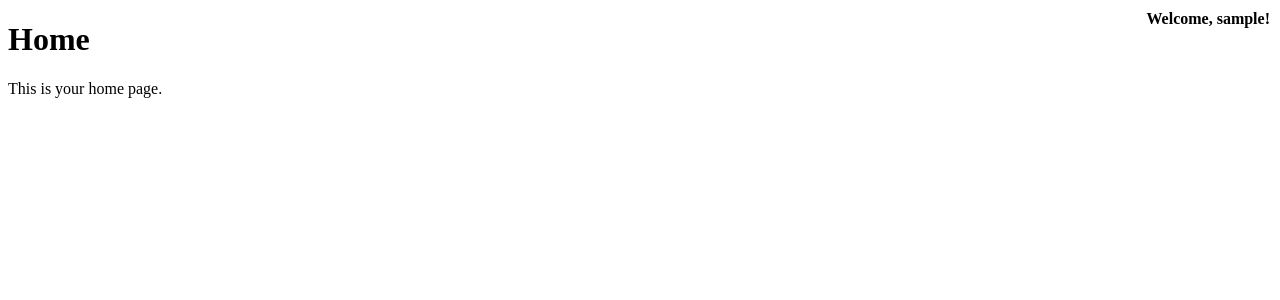
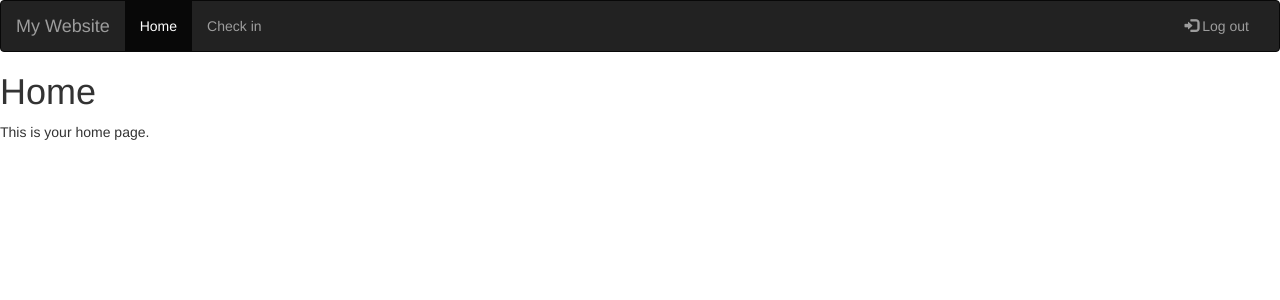
Before and after one commit to claraheng/SC2006-EcoVenture-Web-App, a Flask app: page /user in a window 1280 px wide. Shown: the top 300 px of the page. Run offline with Flask 2, Linux system fonts and the light colour scheme; the visitor is signed in with stand-in values (Sample User, id 1); some libraries are stand-ins or nearby versions.

Commit message:
more changes

```diff
--- a/code/main.py
+++ b/code/main.py
@@ -47,7 +47,7 @@ def user():
 def logout():
     session.pop('logged_in', None)
     session.pop('user_id', None)
-    return redirect('/login')
+    return render_template('home.html')
 
 # General error handler for all status codes
 @app.errorhandler(Exception)
--- a/code/templates/user.html
+++ b/code/templates/user.html
@@ -2,6 +2,9 @@
 <html>
   <head>
     <meta charset="utf-8">
+    <link rel="stylesheet" href="https://maxcdn.bootstrapcdn.com/bootstrap/3.3.7/css/bootstrap.min.css">
+    <script src="https://ajax.googleapis.com/ajax/libs/jquery/3.2.1/jquery.min.js"></script>
+    <script src="https://maxcdn.bootstrapcdn.com/bootstrap/3.3.7/js/bootstrap.min.js"></script>
     <title>Home</title>
     <style>
       .username {
@@ -17,6 +20,27 @@
     <div class="username">
       Welcome, {{ username }}!
     </div>
+    <nav class="navbar navbar-inverse">
+        <div class="container-fluid">
+            <div class="navbar-header">
+                <button type="button" class="navbar-toggle" data-toggle="collapse" data-target="#myNavbar">
+                    <span class="icon-bar"></span>
+                    <span class="icon-bar"></span>
+                    <span class="icon-bar"></span>
+                </button>
+                <a class="navbar-brand" href="#">My Website</a>
+            </div>
+            <div class="collapse navbar-collapse" id="myNavbar">
+                <ul class="nav navbar-nav">
+                    <li class="active"><a href="/user">Home</a></li>
+                    <li><a href="/checkin">Check in</a></li>
+                </ul>
+                <ul class="nav navbar-nav navbar-right">
+                    <li><a href="/logout"><span class="glyphicon glyphicon-log-in"></span> Log out</a></li>
+                </ul>
+            </div>
+        </div>
+    </nav>
     <h1>Home</h1>
     <p>This is your home page.</p>
   </body>
```
Also changed, not shown: code/fitnessarea.py (added, +8 -0 lines).
